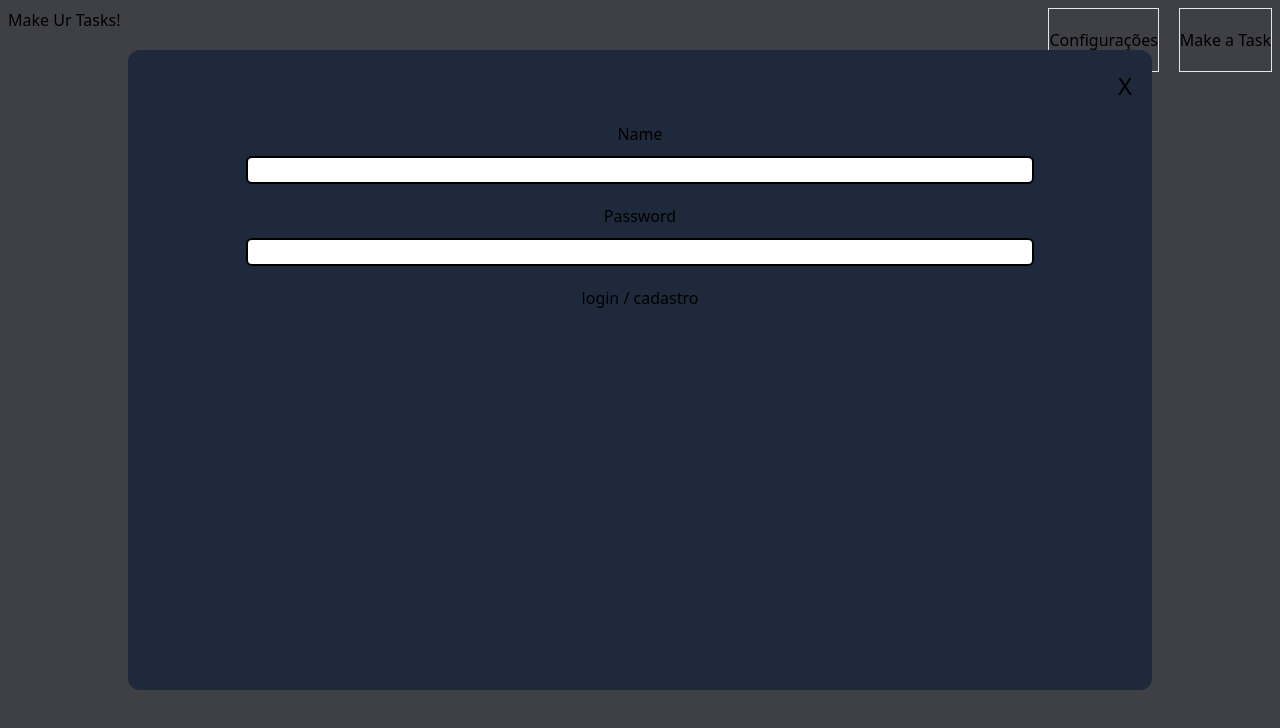
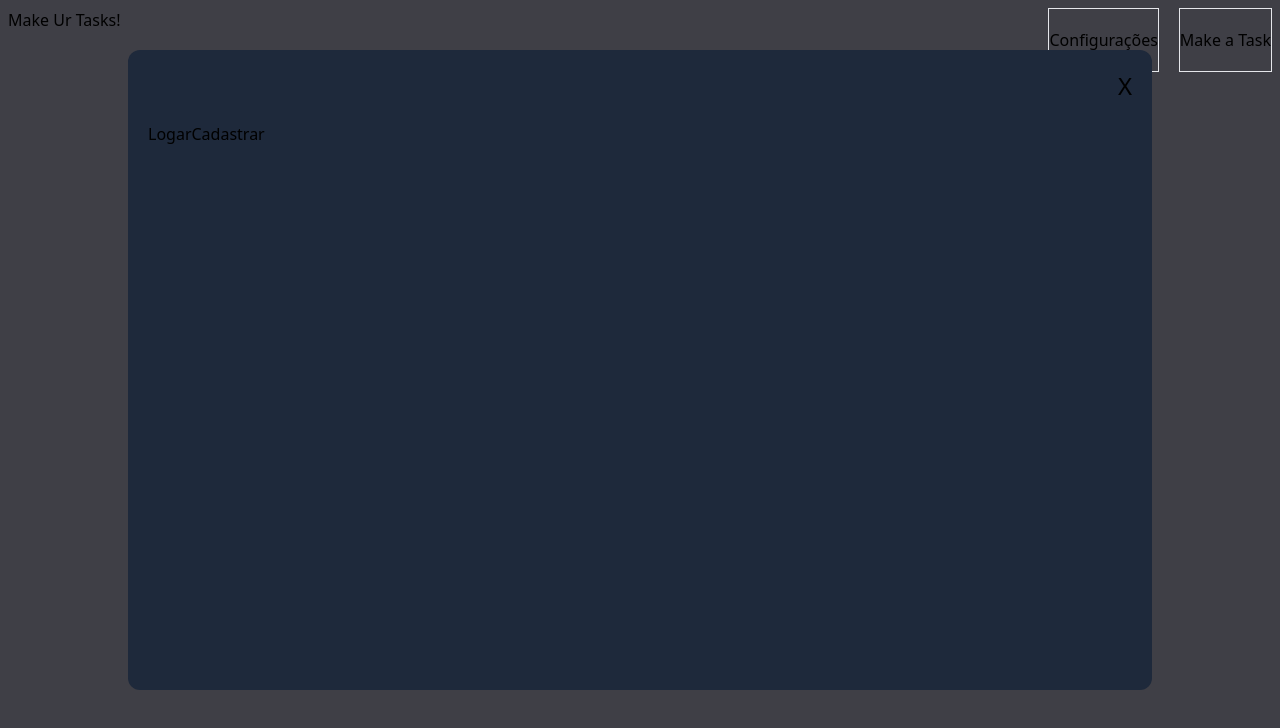
Before and after one commit to Leckller/make_ur_tasks_front_end, a React (Vite) app: page / in a window 1280 px wide. Both pictures are taken after a click on the button "Configurações". Shown: the top 728 px of the page. Built offline with nearby package versions, Linux system fonts and the light colour scheme.

Commit message:
feat: cadastro/login

```diff
--- a/src/components/HeaderComponent.tsx
+++ b/src/components/HeaderComponent.tsx
@@ -10,7 +10,7 @@ function HeaderComponent() {
       <section className="flex flex-row gap-5">
         <button
           className="text-center border"
-          onClick={ () => dispatch(openEdit({ bool: 1, type: 'login' })) }
+          onClick={ () => dispatch(openEdit({ bool: 1, type: 'config' })) }
         >
           Configurações
         </button>
--- a/src/components/PopupHtmls/Add.tsx
+++ b/src/components/PopupHtmls/Add.tsx
@@ -1,11 +1,10 @@
-import { useAppDispatch, useAppSelector } from '../../hooks/reduxHooks';
+import { useAppDispatch } from '../../hooks/reduxHooks';
 import { addTask, makeTask, openEdit, resetCooking } from '../../redux/Reducers/Tasks';
 
 function Add() {
-  const task = useAppSelector((state) => state.Task.coockingTask);
   const dispatch = useAppDispatch();
   return (
-    <div
+    <form
       className="bg-white rounded-md h-[90%]
       flex flex-col justify-around
       "
@@ -49,13 +48,13 @@ function Add() {
       <button
         onClick={ () => {
           dispatch(openEdit({ bool: 0, type: 'view' }));
-          dispatch(addTask(task));
+          dispatch(addTask());
           dispatch(resetCooking());
         } }
       >
         Adicionar
       </button>
-    </div>
+    </form>
   );
 }
 
--- /dev/null
+++ b/src/components/PopupHtmls/Config.tsx
@@ -0,0 +1,18 @@
+import { useAppDispatch } from '../../hooks/reduxHooks';
+import { openEdit } from '../../redux/Reducers/Tasks';
+
+function Config() {
+  const dispatch = useAppDispatch();
+  return (
+    <section>
+      <button onClick={ () => dispatch(openEdit({ bool: 1, type: 'login' })) }>
+        Logar
+      </button>
+      <button onClick={ () => dispatch(openEdit({ bool: 1, type: 'cadastro' })) }>
+        Cadastrar
+      </button>
+    </section>
+  );
+}
+
+export default Config;
--- a/src/components/PopupHtmls/Login.tsx
+++ b/src/components/PopupHtmls/Login.tsx
@@ -1,10 +1,11 @@
 import { useState } from 'react';
-import { useAppDispatch } from '../../hooks/reduxHooks';
+import { useAppDispatch, useAppSelector } from '../../hooks/reduxHooks';
 import { setUser } from '../../redux/Reducers/User';
 import { DataBase } from '../../service/Server';
 
 function Login() {
   const dispatch = useAppDispatch();
+  const { type } = useAppSelector((s) => s.Task.edit);
   const [pass, setPass] = useState('');
   const [Email, setEmail] = useState('');
   return (
@@ -13,23 +14,41 @@ function Login() {
       className="flex justify-center flex-col gap-5"
     >
       <label>
-        Name
-        <input type="text" onChange={ ({ target: { value } }) => setEmail(value) } />
+        <h2>Email</h2>
+        <input
+          value={ Email }
+          type="text"
+          onChange={ ({ target: { value } }) => setEmail(value) }
+        />
       </label>
+
       <label>
-        Password
-        <input type="password" onChange={ ({ target: { value } }) => setPass(value) } />
+        <h2>Password</h2>
+        <input
+          value={ pass }
+          type="password"
+          onChange={ ({ target: { value } }) => setPass(value) }
+        />
       </label>
+
       <button
         onClick={ () => {
-          DataBase.cadastro({ email: Email, password: pass })
-            .then((r) => {
-              dispatch(setUser(r.data));
-              console.log(r);
-            });
+          if (type === 'cadastro') {
+            DataBase.cadastro({ email: Email, password: pass })
+              .then((r) => {
+                dispatch(setUser(r.data));
+                console.log(r);
+              });
+          } else {
+            DataBase.login({ email: Email, password: pass })
+              .then((r) => {
+                dispatch(setUser(r.data));
+                console.log(r);
+              });
+          }
         } }
       >
-        login / cadastro
+        {type === 'login' ? 'login' : 'cadastro'}
       </button>
     </form>
   );
--- a/src/redux/Reducers/User.ts
+++ b/src/redux/Reducers/User.ts
@@ -4,8 +4,6 @@ import { LocalSaves } from '../../components/Classes/Saves';
 interface UserState {
   token: string,
 }
-
-// o nome vem do trecho de texto anterior ao "@" do email
 
 const initialState: UserState = LocalSaves.localGet('User')
   ? LocalSaves.localGet('User') : {
--- a/src/redux/store.ts
+++ b/src/redux/store.ts
@@ -1,15 +1,15 @@
 import { configureStore } from '@reduxjs/toolkit';
 import TaskReducer from './Reducers/Tasks';
 import UserReducer from './Reducers/User';
+import ErrorsReducer from './Reducers/Errors';
 
 export const store = configureStore({
   reducer: {
     Task: TaskReducer,
     User: UserReducer,
+    Errors: ErrorsReducer,
   },
 });
 
-// Infer the `RootState` and `AppDispatch` types from the store itself
 export type RootState = ReturnType<typeof store.getState>;
-// Inferred type: {posts: PostsState, comments: CommentsState, users: UsersState}
 export type AppDispatch = typeof store.dispatch;
--- a/src/types/Task.ts
+++ b/src/types/Task.ts
@@ -17,4 +17,4 @@ export type TaskFields = 'taskName' | 'deadline'
 
 export type TaskWithNoId = Omit<Omit<Task, 'id'>, 'userId'>;
 
-export type PopupTypes = 'edit' | 'add' | 'view' | 'login';
+export type PopupTypes = 'edit' | 'add' | 'view' | 'login' | 'cadastro' | 'config';
--- a/src/utils/popupGen.tsx
+++ b/src/utils/popupGen.tsx
@@ -5,6 +5,7 @@ import Edit from '../components/PopupHtmls/Edit';
 import View from '../components/PopupHtmls/View';
 import ErrorPopup from '../components/PopupHtmls/ErrorPopup';
 import Login from '../components/PopupHtmls/Login';
+import Config from '../components/PopupHtmls/Config';
 
 export default function popupGen(type: PopupTypes): ReactNode {
   switch (type) {
@@ -16,6 +17,10 @@ export default function popupGen(type: PopupTypes): ReactNode {
       return <View />;
     case 'login':
       return <Login />;
+    case 'cadastro':
+      return <Login />;
+    case 'config':
+      return <Config />;
     default:
       return <ErrorPopup />;
   }
```
